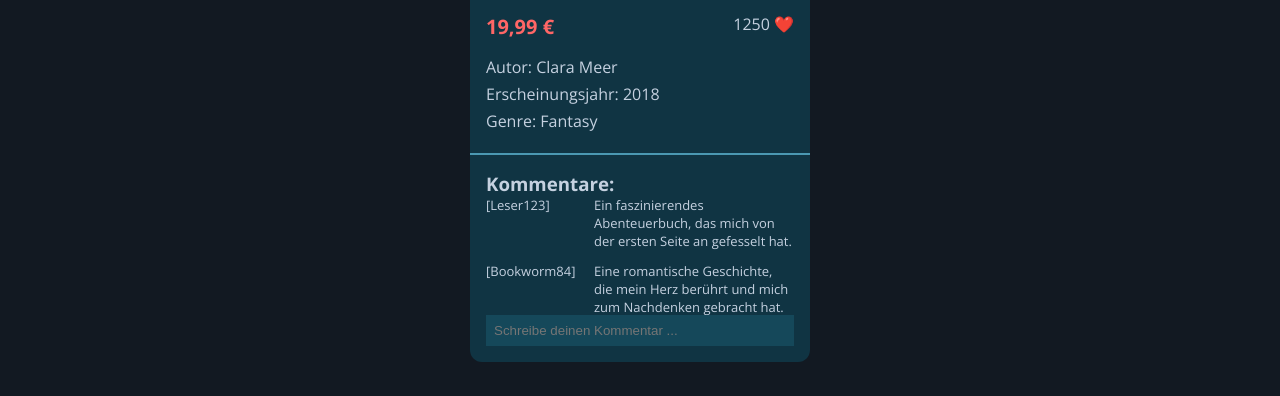
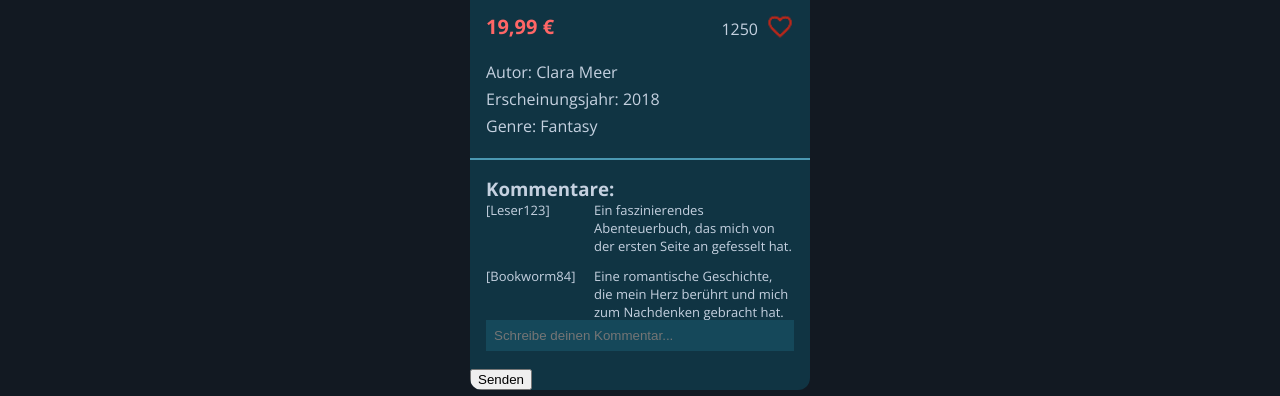
Before and after one commit to Mazzaker/Bookstore, a plain HTML site: page index.html in a window 1280 px wide. Shown: the part 343-739 px from the top of the page. Drawn offline with Linux system fonts and the light colour scheme.

Commit message:
feat: comment logic without local storage

```diff
--- a/script.js
+++ b/script.js
@@ -1,17 +1,20 @@
 const bookContentRef = document.getElementById("bookContent");
 
+function init(){
+    renderContent()
+}
 
 function renderContent() {
     let html = "";
 
     for (let i = 0; i < books.length; i++) {
-        html += bookTemplate(books[i]);
+        html += bookTemplate(books[i], i);
     }
 
     bookContentRef.innerHTML = html;
 }
 
-function bookTemplate(book) {
+function bookTemplate(book, index) {
     return `
         <div class="bookCard">
 
@@ -25,7 +28,12 @@ function bookTemplate(book) {
 
                 <div class="priceLikes">
                     <span>${book.price.toFixed(2).replace(".", ",")} €</span>
-                    <span>${book.likes} ❤️</span>
+                    <div class="likeButton">
+                        <p>${book.likes}</p>
+                        <button onclick="toggleLike(${index})">
+                            <img src="assets/icons/${book.liked ? 'liked.png' : 'unliked.png'}" alt="Like">
+                        </button>
+                    </div>
                 </div>
 
                 <p>Autor: ${book.author}</p>
@@ -38,9 +46,10 @@ function bookTemplate(book) {
                 <h3>Kommentare:</h3>
                 ${commentsTemplate(book.comments)}
             </div>
-
-            <input type="text" placeholder="Schreibe deinen Kommentar ...">
-
+            <div class="commentInput">
+                <input id="commentInput${index}" type="text" placeholder="Schreibe deinen Kommentar...">
+                <button onclick="addComment(${index})">Senden</button>
+            </div>
         </div>
     `;
 }
@@ -60,6 +69,13 @@ function commentsTemplate(comments) {
     return html;
 }
 
-function init(){
+function addComment(index) {
+    const commentInput = document.getElementById(`commentInput${index}`).value;
+
+    books[index].comments.unshift({
+            "name" : "Du",
+            "comment": commentInput
+        });
+
     renderContent()
 }
--- a/style.css
+++ b/style.css
@@ -66,11 +66,26 @@ header p{
     justify-content: space-between;
     margin-bottom: 16px;
 }
-
 .priceLikes span:first-child {
     color: #ff6666;
     font-weight: bold;
     font-size: 20px;
+}
+
+.likeButton {
+    display: flex;
+    align-items: center;
+    gap: 8px;
+}
+.likeButton button {
+    background: none;
+    border: none;
+    padding: 0;
+    cursor: pointer;
+}
+.likeButton img {
+    width: 28px;
+    height: 28px;
 }
 
 .bookInfo p {
```
Also changed, not shown: assets/icons/liked.png (added), assets/icons/unliked.png (added).
